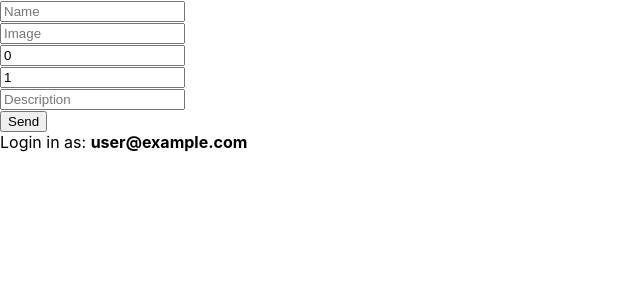
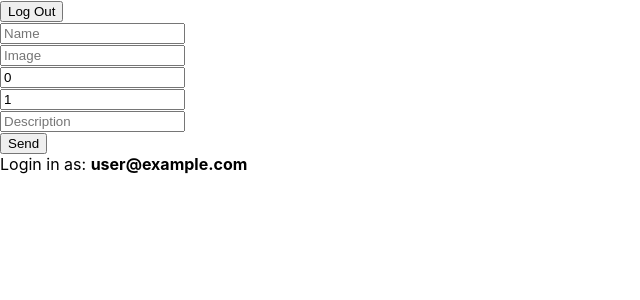
Before and after one commit to vanchobe/recipe247, a React (Create React App) app: page /add-recipe in a window 1280 px wide. Shown: the top 300 px of the page, without its empty margins (0-640 px from the left). Built offline with nearby package versions, Linux system fonts and the light colour scheme; no server answers; sample sign-in values are in the browser's storage.

Commit message:
add logout skeleton and stop infinite loop in recipes component when load recipes

```diff
--- a/src/App.js
+++ b/src/App.js
@@ -8,6 +8,7 @@ import {
   BrowserRouter as Router,
   Switch,
   Redirect,
+  Link
 } from "react-router-dom";
 import { auth } from './services/firebase';
 
@@ -28,13 +29,26 @@ function App() {
       if (user) {
         setAuthenticated(true);
         setLoading(false);
-
       } else {
         setAuthenticated(false);
         setLoading(false);
       }
     })
   });
+
+  const logout = () => {
+    auth().signOut().then((result) => {
+     setAuthenticated(false);
+    })
+  }
+
+
+
+
+
+
+
+
   return loading === true ? <h2>Loading...</h2> : (
     <Router>
       <Switch>
@@ -42,9 +56,13 @@ function App() {
         <PrivateRoute path="/recipes" authenticated={authenticated} component={Recipes}></PrivateRoute>
         <PublicRoute path="/register" authenticated={authenticated} component={Register}></PublicRoute>
         <PublicRoute path="/login" authenticated={authenticated} component={Login}></PublicRoute>
-        <PrivateRoute path="/add-recipe" authenticated={authenticated} component={AddRecipe}></PrivateRoute>
+        <PrivateRoute path="/add-recipe" authenticated={authenticated}  component={() => <AddRecipe logout={logout} />} ></PrivateRoute>
+
+
+
       </Switch>
     </Router>
+
   );
 }
 
--- a/src/components/AddRecipe.js
+++ b/src/components/AddRecipe.js
@@ -3,7 +3,7 @@ import PropTypes from 'prop-types'
 
 import { auth, db } from '../services/firebase'
 
-const AddRecipe = props => {
+const AddRecipe = ({ logout, authenticated }) => {
 
   const [user, setUser] = useState(auth().currentUser);
 
@@ -41,13 +41,16 @@ const AddRecipe = props => {
      console.log(writeError);
     }
 }
-
+let logOutButton = '';
+if(user){
+logOutButton = <button onClick={logout}>Log Out</button>;
+console.log(logout);
+}
 
 
     return (
         <div>
-
-
+       {logOutButton}
         <form onSubmit={submitValue}>
            <div>
             <input placeholder="Name" name="name" type="text" onChange={e => setName(e.target.value)} value={name}></input>
--- a/src/components/Recipes.js
+++ b/src/components/Recipes.js
@@ -22,20 +22,21 @@ const Recipes = props => {
               recipes.push(snap.val());
             });
             setRecipes( recipes );
+
           });
         } catch (error) {
           setReadError(error.message);
         }
-      });
+      }, []);
 
 
 
     return (
         <div>
            <div className="recipes">
-        {recipes.map(recipe => {
+        {recipes.map((recipe, index) => {
           return <Recipe
-          key={recipe.id}
+          key={index}
           name={recipe.name}
           image= {recipe.image}
           prepareTime = {recipe.prepareTime}
```
